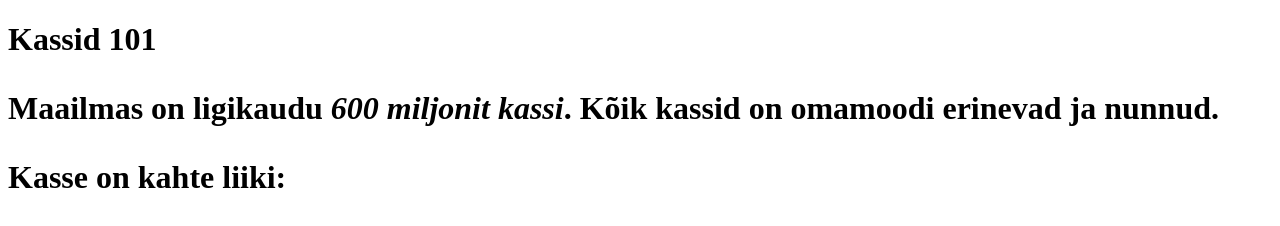
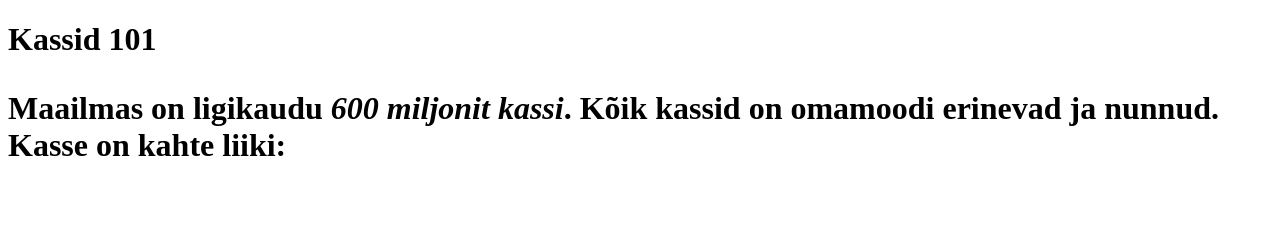
Before and after one commit to lh1710/lh1710.github.io, a plain HTML site: page index1.html in a window 1280 px wide. Drawn offline with Linux system fonts and the light colour scheme.

Commit message:
Update index1.html

```diff
--- a/index1.html
+++ b/index1.html
@@ -7,7 +7,7 @@
 </head>
 <body>
 <h1> Kassid 101 <h1/>
-  <p>Maailmas on ligikaudu <b><i>600 miljonit kassi</i></b>. Kõik kassid on omamoodi erinevad ja nunnud.</p>
-  Kasse on kahte liiki:
+  <p>Maailmas on ligikaudu <b><i>600 miljonit kassi</i></b>. Kõik kassid on omamoodi erinevad ja nunnud.
+  Kasse on kahte liiki:</p>
 </body>
 </html>
```
